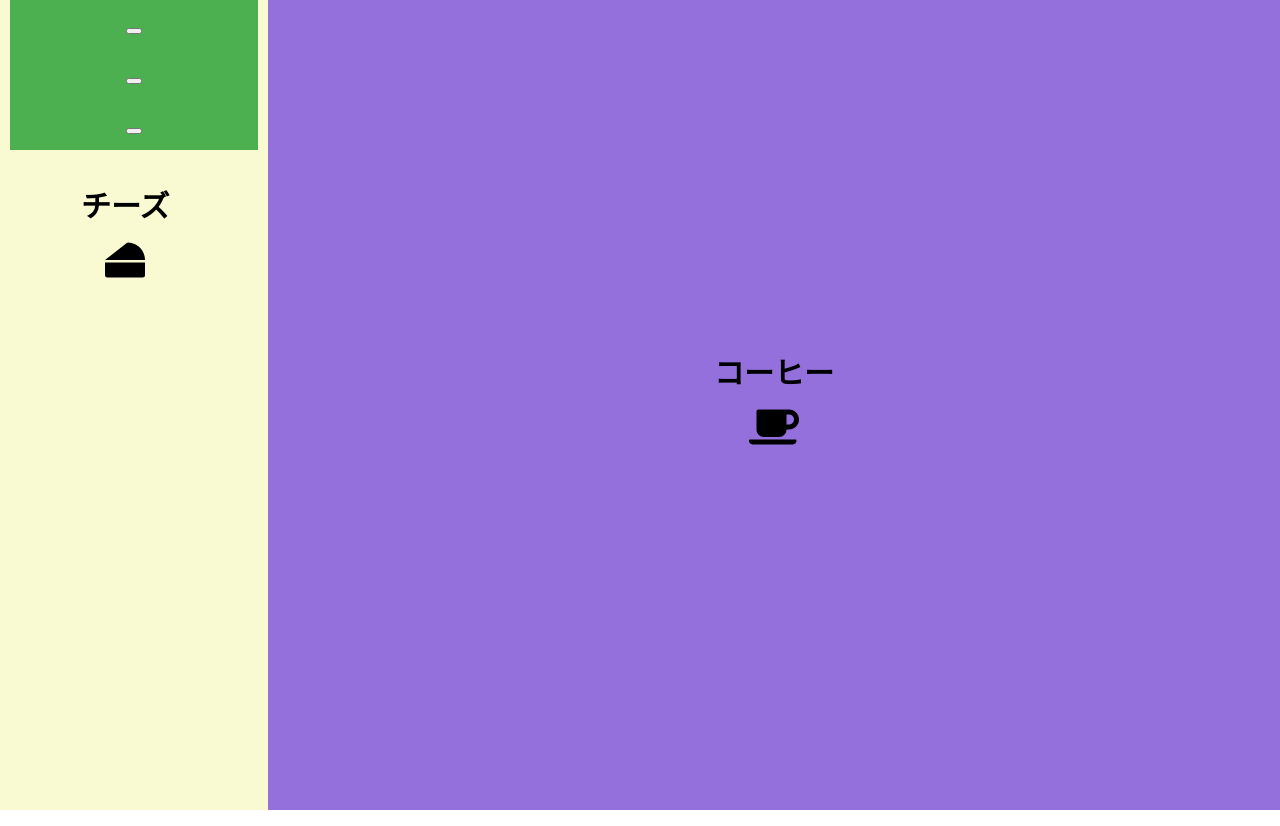
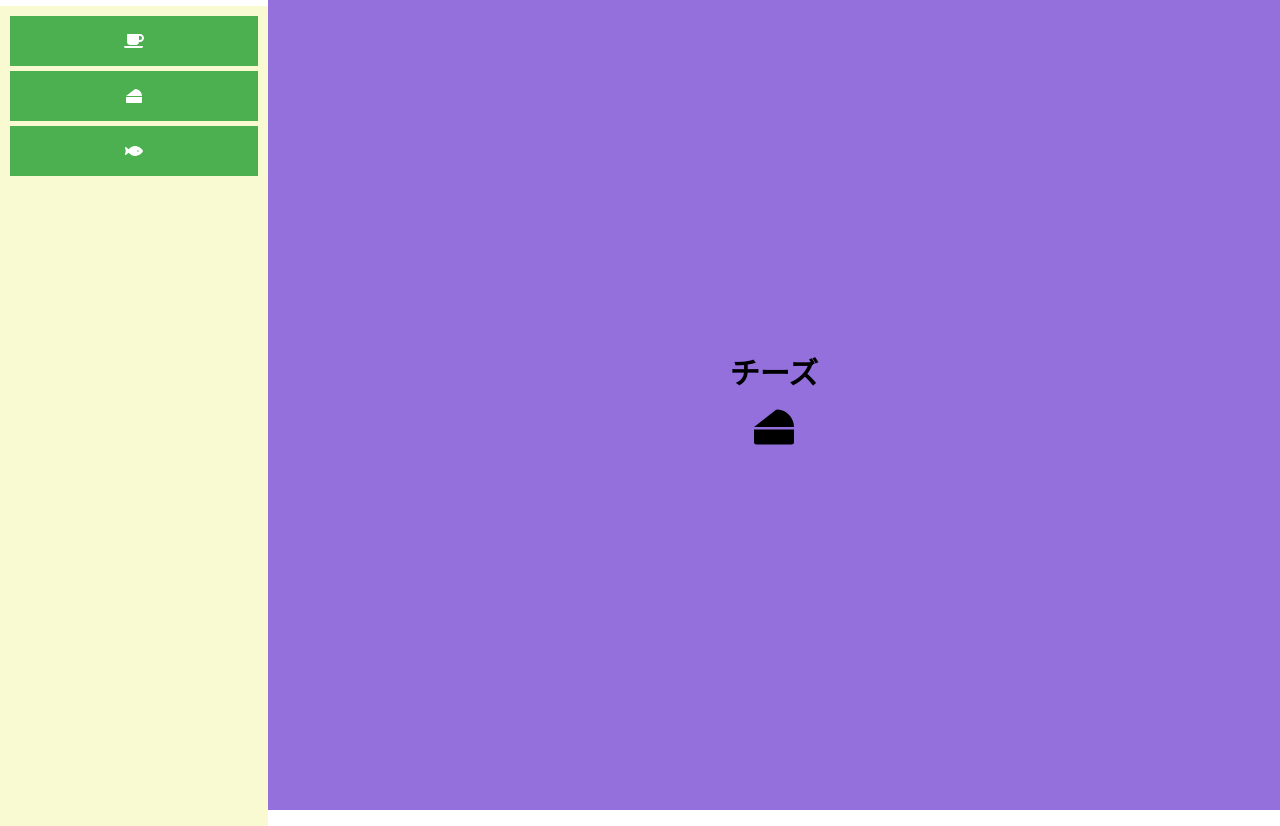
Before and after one commit to ChrisAgold/react-picture-project, a React (Create React App) app: page / in a window 1280 px wide. Built offline with nearby package versions, Linux system fonts and the light colour scheme.

Commit message:
added selection functinality

```diff
--- a/src/App.js
+++ b/src/App.js
@@ -22,40 +22,25 @@ function App() {
         <StyledMain>
             {/*COLUMNS*/}
             <StyledPictureColumns>
-                <StyledButton style={{
-                    backgroundColor: '#4CAF50', /* Green */
-                    border: 'none',
-                    color: 'white',
-                    padding: '15px 32px',
-                    textAlign: 'center',
-                    textDecoration: 'none',
-                    display: 'inline-block',
-                    fontSize: '16px',
-                }}>
-                    <button onClick={() => setPicture("FirstPicture")}/>
+                <StyledButton onClick={() => setPicture("FirstPicture")}>
+                    <FontAwesomeIcon icon={faCoffee}/>
                 </StyledButton>
-                <StyledButton>
-                    <button onClick={() => setPicture("SecondPicture")}/>
+                <StyledButton onClick={() => setPicture("SecondPicture")}>
+                    <FontAwesomeIcon icon={faCheese}/>
                 </StyledButton>
-                <StyledButton>
-                    <button onClick={() => setPicture("ThirdPicture")}/>
+                <StyledButton onClick={() => setPicture("ThirdPicture")}>
+                    <FontAwesomeIcon icon={faFish}/>
                 </StyledButton>
+            </StyledPictureColumns>
 
-
-
-                {picture === "FirstPicture" && <MainPictureColumn onClick={() => setPicture("FirstPicture")} title={'A Drink Sir?'} icon={<FontAwesomeIcon icon={faCoffee}/>}/>}
+            {/*MAIN ROW*/}
+            <StyledMainPicture>
+                {picture === "FirstPicture" && <MainPictureColumn onClick={() => setPicture("FirstPicture")} title={'コーヒー'} icon={<FontAwesomeIcon icon={faCoffee}/>}/>}
 
                 {picture === "SecondPicture" &&
                 <MainPictureColumn title={'チーズ'} icon={<FontAwesomeIcon icon={faCheese}/>}/>}
 
                 {picture === "ThirdPicture" && <MainPictureColumn title={'魚'} icon={<FontAwesomeIcon icon={faFish}/>}/>}
-
-            </StyledPictureColumns>
-
-
-            {/*MAIN ROW*/}
-            <StyledMainPicture>
-                <MainPictureRow title={'コーヒー'} icon={<FontAwesomeIcon icon={faCoffee}/>}/>
             </StyledMainPicture>
         </StyledMain>
     );
--- a/src/styles/PictureStyles.js
+++ b/src/styles/PictureStyles.js
@@ -17,7 +17,8 @@ export const StyledPictureColumns = styled.div`
   flex-direction: column;
   background-color: lightgoldenrodyellow;
   padding: 10px;
-  overflow: scroll;
+  overflow-y: scroll;
+  margin-top: 2rem;
   //-webkit-scrollbar {
   //  display: none;
   //}
@@ -59,6 +60,7 @@ export const IndividualPictureRow = styled.div`
 
 export const StyledButton = styled.div`
   background-color: #4CAF50; /* Green */
+  margin-bottom:2%;
   border: none;
   color: white;
   padding: 15px 32px;
@@ -66,5 +68,4 @@ export const StyledButton = styled.div`
   text-decoration: none;
   display: inline-block;
   font-size: 16px;
-  value: press,
 `
```
Also changed, not shown: src/Components/Heading.js (added).
